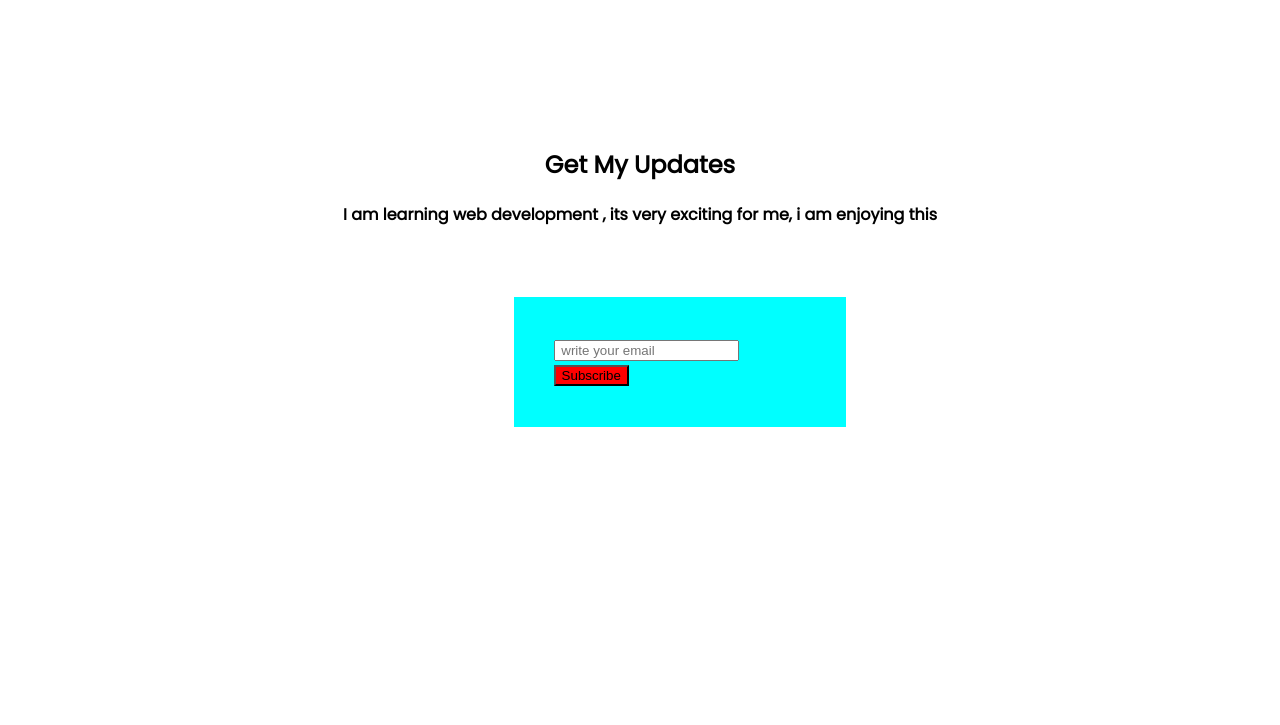
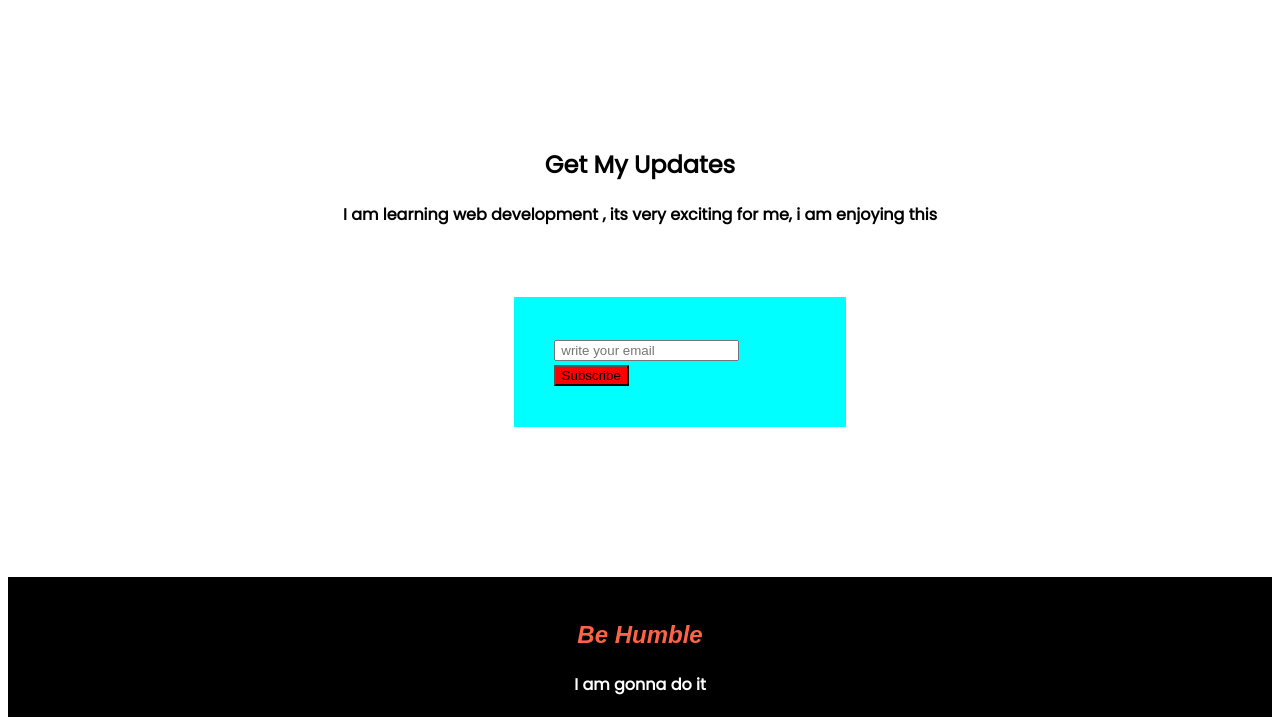
Before and after one commit to Shaounsn/Donate-today, a plain HTML site: page index.html in a window 1280 px wide. Shown: the part 2603-3328 px from the top of the page. Before the commit the page ends 3038 px from the top, so only its background shows below. Drawn offline with Linux system fonts and the light colour scheme.

Commit message:
finalydone

```diff
--- a/index.html
+++ b/index.html
@@ -120,6 +120,10 @@
             <Input placeholder=" write your email" type="email" /><button class="button"> Subscribe </button>
         </div>
     </section>
+    <footer class="footer">
+        <h2><i> Be Humble</i></h2>
+        <b> I am gonna do it</b>
+    </footer>
 
 </body>
 
--- a/style.css
+++ b/style.css
@@ -168,3 +168,17 @@ body {
 .button {
     background-color: red;
 }
+
+.footer {
+    margin-top: 150px;
+    text-align: center;
+    color: White;
+    background-color: black;
+    padding-top: 20px;
+    padding-bottom: 20px;
+}
+
+footer i {
+    color: tomato;
+    font-family: fantasy;
+}
```
